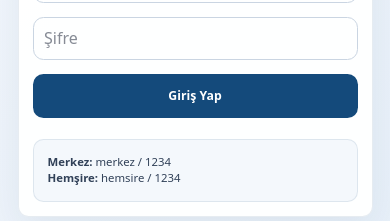
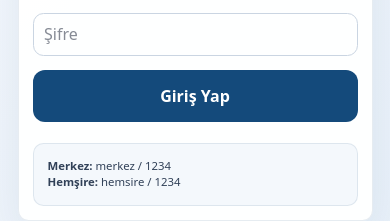
Before and after one commit to mico5545/geropital_adisyon, a Next.js app: page /giris in a window 390 px wide. Shown: the part 417-638 px from the top of the page. Built offline with nearby package versions, Linux system fonts and the light colour scheme; no server answers.

Commit message:
iphone 7 giris butonu touch uyumlulugu

```diff
--- a/app/giris/page.tsx
+++ b/app/giris/page.tsx
@@ -206,14 +206,44 @@ export default function GirisSayfasi() {
             </div>
           )}
 
-          <button
-            type="button"
-            onClick={girisYap}
-            disabled={yukleniyor}
-            className="w-full kurumsal-buton rounded-xl py-3 font-black"
+          <div
+            role="button"
+            tabIndex={0}
+            onClick={() => {
+              girisYap();
+            }}
+            onTouchStart={(e) => {
+              e.preventDefault();
+              girisYap();
+            }}
+            onMouseDown={(e) => {
+              e.preventDefault();
+              girisYap();
+            }}
+            onKeyDown={(e) => {
+              if (e.key === "Enter") {
+                e.preventDefault();
+                girisYap();
+              }
+            }}
+            style={{
+              width: "100%",
+              background: yukleniyor ? "#9bb8d3" : "#144a7b",
+              color: "white",
+              borderRadius: 12,
+              paddingTop: 14,
+              paddingBottom: 14,
+              textAlign: "center",
+              fontWeight: 900,
+              fontSize: 16,
+              WebkitTapHighlightColor: "transparent",
+              cursor: "pointer",
+              userSelect: "none",
+              touchAction: "manipulation",
+            }}
           >
             {yukleniyor ? "Giriş Yapılıyor..." : "Giriş Yap"}
-          </button>
+          </div>
         </div>
 
         <div className="mt-6 bg-[#f4f8fc] border border-[#144a7b]/10 rounded-xl p-4 text-sm text-slate-700">
```
